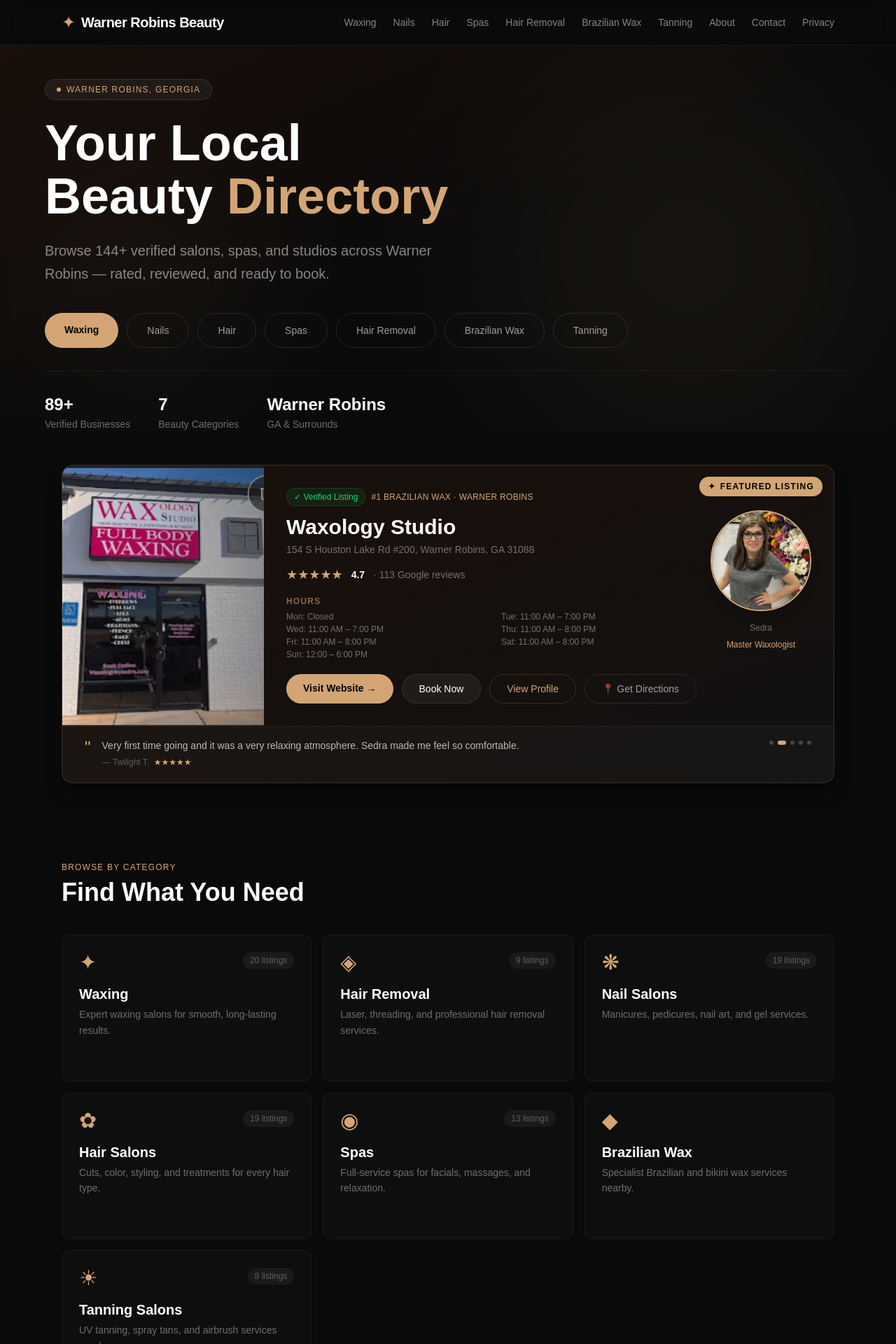
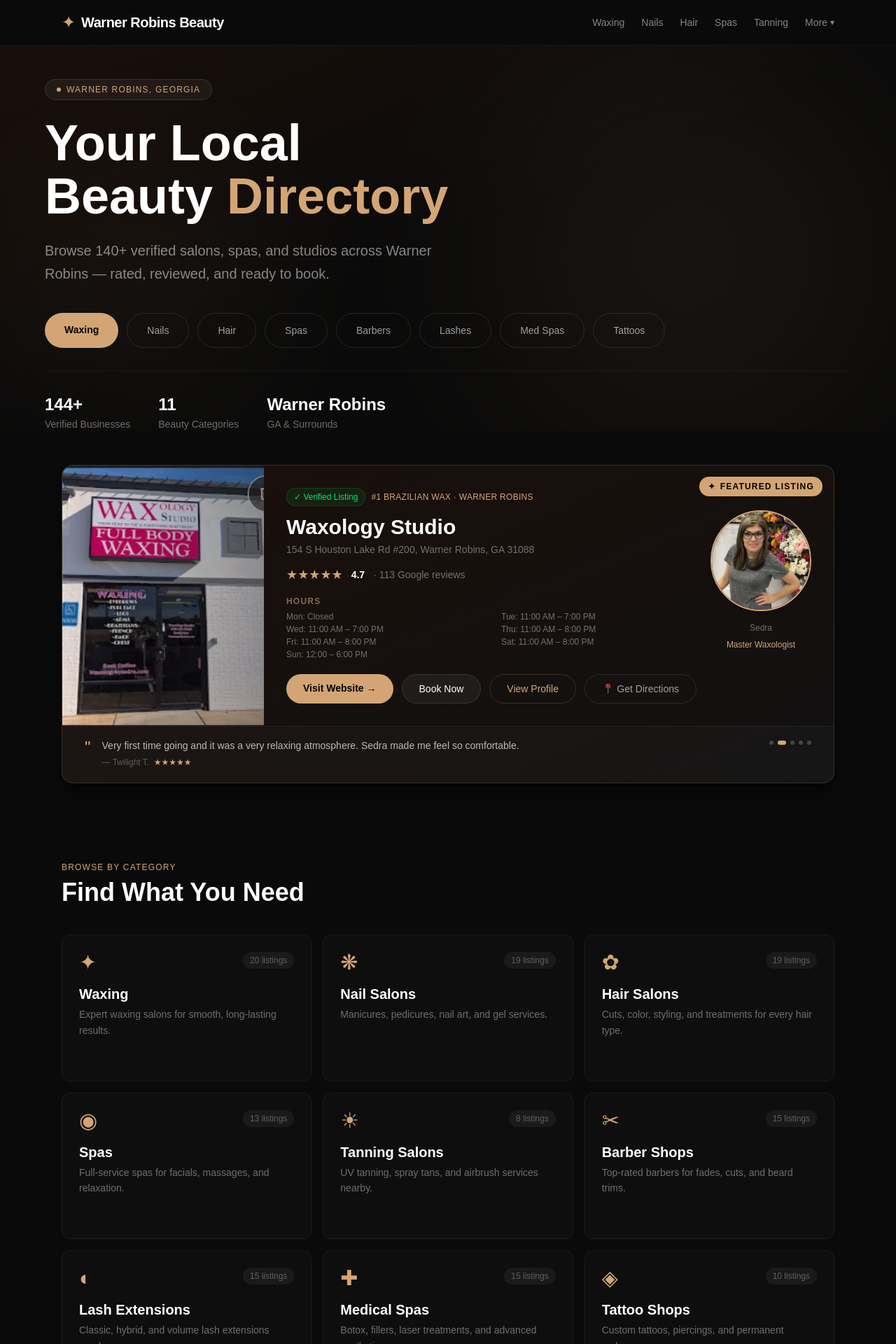
Before and after one commit to skenned23/warnerrobinsbeauty, a Next.js app: page / in a window 1280 px wide. Shown: the top 1920 px of the page at 70% size. Built offline with nearby package versions, Linux system fonts and the light colour scheme; a web font is replaced by a local one.

Commit message:
feat: update homepage with 11 categories and new stats

```diff
--- a/app/page.tsx
+++ b/app/page.tsx
@@ -1,13 +1,12 @@
 import fs from "fs";
 import path from "path";
-import Link from "next/link";
 import type { Metadata } from "next";
 import Navbar from "./components/Navbar";
 import FeaturedListing from "./components/FeaturedListing";
 
 export const metadata: Metadata = {
   title: "Warner Robins Beauty Directory — Salons, Spas & Waxing Near You",
-  description: "Find the best salons, spas, nail studios, and waxing specialists in Warner Robins, GA. Browse 80+ verified local beauty businesses with ratings and reviews.",
+  description: "Find the best salons, spas, nail studios, and waxing specialists in Warner Robins, GA. Browse 140+ verified local beauty businesses with ratings and reviews.",
 };
 
 interface Business {
@@ -28,6 +27,10 @@ interface BeautyData {
   "hair-salons": Business[];
   spas: Business[];
   "tanning-salons": Business[];
+  "medical-spas": Business[];
+  "barber-shops": Business[];
+  "eyelash-extensions": Business[];
+  "tattoo-shops": Business[];
 }
 
 function getData(): BeautyData {
@@ -54,12 +57,16 @@ function getTopRated(data: BeautyData, limit = 6) {
 
 const CATEGORIES = [
   { slug: "waxing", label: "Waxing", description: "Expert waxing salons for smooth, long-lasting results.", icon: "✦", count: 20 },
-  { slug: "hair-removal", label: "Hair Removal", description: "Laser, threading, and professional hair removal services.", icon: "◈", count: 9 },
   { slug: "nail-salons", label: "Nail Salons", description: "Manicures, pedicures, nail art, and gel services.", icon: "❋", count: 19 },
   { slug: "hair-salons", label: "Hair Salons", description: "Cuts, color, styling, and treatments for every hair type.", icon: "✿", count: 19 },
   { slug: "spas", label: "Spas", description: "Full-service spas for facials, massages, and relaxation.", icon: "◉", count: 13 },
+  { slug: "tanning-salons", label: "Tanning Salons", description: "UV tanning, spray tans, and airbrush services nearby.", icon: "☀", count: 8 },
+  { slug: "barber-shops", label: "Barber Shops", description: "Top-rated barbers for fades, cuts, and beard trims.", icon: "✂", count: 15 },
+  { slug: "lash-extensions", label: "Lash Extensions", description: "Classic, hybrid, and volume lash extensions nearby.", icon: "◐", count: 15 },
+  { slug: "medical-spas", label: "Medical Spas", description: "Botox, fillers, laser treatments, and advanced aesthetics.", icon: "✚", count: 15 },
+  { slug: "tattoo-shops", label: "Tattoo Shops", description: "Custom tattoos, piercings, and permanent makeup.", icon: "◈", count: 10 },
+  { slug: "hair-removal", label: "Hair Removal", description: "Laser, threading, and professional hair removal services.", icon: "◇", count: 9 },
   { slug: "brazilian-wax", label: "Brazilian Wax", description: "Specialist Brazilian and bikini wax services nearby.", icon: "◆", count: null },
-  { slug: "tanning-salons", label: "Tanning Salons", description: "UV tanning, spray tans, and airbrush services nearby.", icon: "☀", count: 8 },
 ];
 
 function Stars({ rating }: { rating: number }) {
@@ -81,27 +88,7 @@ export default function HomePage() {
   return (
     <main className="min-h-screen bg-[#0A0A0A] text-white font-sans">
 
-      {/* Nav */}
-      <header className="sticky top-0 z-50 bg-[#0A0A0A]/90 backdrop-blur-md border-b border-white/5">
-        <div className="max-w-6xl mx-auto px-6 py-4 flex items-center justify-between">
-          <Link href="/" className="flex items-center gap-2">
-            <span className="text-[#D4A574] text-2xl">✦</span>
-            <span className="text-xl font-semibold tracking-tight">Warner Robins Beauty</span>
-          </Link>
-          <nav className="hidden md:flex gap-6 text-sm text-white/50">
-            <Link href="/waxing" className="hover:text-[#D4A574] transition-colors">Waxing</Link>
-            <Link href="/nail-salons" className="hover:text-[#D4A574] transition-colors">Nails</Link>
-            <Link href="/hair-salons" className="hover:text-[#D4A574] transition-colors">Hair</Link>
-            <Link href="/spas" className="hover:text-[#D4A574] transition-colors">Spas</Link>
-            <Link href="/hair-removal" className="hover:text-[#D4A574] transition-colors">Hair Removal</Link>
-            <Link href="/brazilian-wax" className="hover:text-[#D4A574] transition-colors">Brazilian Wax</Link>
-            <Link href="/tanning-salons" className="hover:text-[#D4A574] transition-colors">Tanning</Link>
-            <Link href="/about" className="hover:text-[#D4A574] transition-colors">About</Link>
-            <Link href="/contact" className="hover:text-[#D4A574] transition-colors">Contact</Link>
-            <Link href="/privacy" className="hover:text-[#D4A574] transition-colors">Privacy</Link>
-          </nav>
-        </div>
-      </header>
+      <Navbar />
 
       {/* Hero */}
       <section className="relative overflow-hidden pt-12 pb-0 px-6">
@@ -117,19 +104,20 @@ export default function HomePage() {
             Your Local<br />Beauty <span className="text-[#D4A574]">Directory</span>
           </h1>
           <p className="text-white/50 text-xl max-w-xl mb-10 leading-relaxed">
-            Browse {Object.values(data).flat().length}+ verified salons, spas, and studios across Warner Robins — rated, reviewed, and ready to book.
+            Browse 140+ verified salons, spas, and studios across Warner Robins — rated, reviewed, and ready to book.
           </p>
           <div className="flex flex-wrap gap-3">
-            <Link href="/waxing" className="bg-[#D4A574] hover:bg-[#C4956A] text-black px-7 py-3.5 rounded-full text-sm font-semibold transition-colors">Waxing</Link>
-            <Link href="/nail-salons" className="border border-white/10 hover:border-[#D4A574]/50 text-white/60 hover:text-[#D4A574] px-7 py-3.5 rounded-full text-sm font-medium transition-colors">Nails</Link>
-            <Link href="/hair-salons" className="border border-white/10 hover:border-[#D4A574]/50 text-white/60 hover:text-[#D4A574] px-7 py-3.5 rounded-full text-sm font-medium transition-colors">Hair</Link>
-            <Link href="/spas" className="border border-white/10 hover:border-[#D4A574]/50 text-white/60 hover:text-[#D4A574] px-7 py-3.5 rounded-full text-sm font-medium transition-colors">Spas</Link>
-            <Link href="/hair-removal" className="border border-white/10 hover:border-[#D4A574]/50 text-white/60 hover:text-[#D4A574] px-7 py-3.5 rounded-full text-sm font-medium transition-colors">Hair Removal</Link>
-            <Link href="/brazilian-wax" className="border border-white/10 hover:border-[#D4A574]/50 text-white/60 hover:text-[#D4A574] px-7 py-3.5 rounded-full text-sm font-medium transition-colors">Brazilian Wax</Link>
-            <Link href="/tanning-salons" className="border border-white/10 hover:border-[#D4A574]/50 text-white/60 hover:text-[#D4A574] px-7 py-3.5 rounded-full text-sm font-medium transition-colors">Tanning</Link>
+            <a href="/waxing" className="bg-[#D4A574] hover:bg-[#C4956A] text-black px-7 py-3.5 rounded-full text-sm font-semibold transition-colors">Waxing</a>
+            <a href="/nail-salons" className="border border-white/10 hover:border-[#D4A574]/50 text-white/60 hover:text-[#D4A574] px-7 py-3.5 rounded-full text-sm font-medium transition-colors">Nails</a>
+            <a href="/hair-salons" className="border border-white/10 hover:border-[#D4A574]/50 text-white/60 hover:text-[#D4A574] px-7 py-3.5 rounded-full text-sm font-medium transition-colors">Hair</a>
+            <a href="/spas" className="border border-white/10 hover:border-[#D4A574]/50 text-white/60 hover:text-[#D4A574] px-7 py-3.5 rounded-full text-sm font-medium transition-colors">Spas</a>
+            <a href="/barber-shops" className="border border-white/10 hover:border-[#D4A574]/50 text-white/60 hover:text-[#D4A574] px-7 py-3.5 rounded-full text-sm font-medium transition-colors">Barbers</a>
+            <a href="/lash-extensions" className="border border-white/10 hover:border-[#D4A574]/50 text-white/60 hover:text-[#D4A574] px-7 py-3.5 rounded-full text-sm font-medium transition-colors">Lashes</a>
+            <a href="/medical-spas" className="border border-white/10 hover:border-[#D4A574]/50 text-white/60 hover:text-[#D4A574] px-7 py-3.5 rounded-full text-sm font-medium transition-colors">Med Spas</a>
+            <a href="/tattoo-shops" className="border border-white/10 hover:border-[#D4A574]/50 text-white/60 hover:text-[#D4A574] px-7 py-3.5 rounded-full text-sm font-medium transition-colors">Tattoos</a>
           </div>
           <div className="mt-8 pt-8 border-t border-white/5 flex flex-wrap gap-10 text-sm text-white/40">
-            {[["89+", "Verified Businesses"], ["7", "Beauty Categories"], ["Warner Robins", "GA & Surrounds"]].map(([val, label]) => (
+            {[["144+", "Verified Businesses"], ["11", "Beauty Categories"], ["Warner Robins", "GA & Surrounds"]].map(([val, label]) => (
               <div key={label}>
                 <span className="block text-white text-2xl font-bold mb-0.5">{val}</span>
                 <span>{label}</span>
@@ -150,7 +138,7 @@ export default function HomePage() {
         </div>
         <div className="grid grid-cols-1 sm:grid-cols-2 lg:grid-cols-3 gap-4">
           {CATEGORIES.map((cat) => (
-            <Link key={cat.slug} href={`/${cat.slug}`}
+            <a key={cat.slug} href={`/${cat.slug}`}
               className="group relative rounded-xl border border-white/5 bg-white/[0.02] hover:bg-white/[0.05] hover:border-[#D4A574]/30 p-6 transition-all duration-200">
               <div className="flex items-start justify-between mb-4">
                 <span className="text-[#D4A574] text-3xl leading-none">{cat.icon}</span>
@@ -159,7 +147,7 @@ export default function HomePage() {
               <h3 className="text-xl font-semibold mb-1 group-hover:text-[#D4A574] transition-colors">{cat.label}</h3>
               <p className="text-sm text-white/40 leading-relaxed">{cat.description}</p>
               <div className="mt-4 text-[#D4A574] text-sm font-medium opacity-0 group-hover:opacity-100 transition-opacity">Browse all →</div>
-            </Link>
+            </a>
           ))}
         </div>
       </section>
@@ -173,7 +161,7 @@ export default function HomePage() {
           </div>
           <div className="grid grid-cols-1 md:grid-cols-2 lg:grid-cols-3 gap-4">
             {topRated.map((biz, i) => (
-              <Link key={biz.id || biz.name} href={`/${biz.id || biz.name.toLowerCase().replace(/\s+/g, "-")}`}
+              <a key={biz.id || biz.name} href={`/${biz.id || biz.name.toLowerCase().replace(/\s+/g, "-")}`}
                 className="group bg-white/[0.03] rounded-xl border border-white/5 hover:border-[#D4A574]/30 hover:bg-white/[0.06] p-6 transition-all duration-200">
                 <div className="flex items-start gap-4">
                   <span className="w-9 h-9 rounded-full bg-[#D4A574]/10 text-[#D4A574] flex items-center justify-center text-sm font-bold shrink-0">{i + 1}</span>
@@ -186,7 +174,7 @@ export default function HomePage() {
                     </div>
                   </div>
                 </div>
-              </Link>
+              </a>
             ))}
           </div>
         </div>
@@ -215,16 +203,17 @@ export default function HomePage() {
             <span className="text-[#D4A574]">✦</span> Warner Robins Beauty Directory
           </div>
           <nav className="flex gap-6 flex-wrap justify-center">
-            <Link href="/waxing" className="hover:text-[#D4A574] transition-colors">Waxing</Link>
-            <Link href="/nail-salons" className="hover:text-[#D4A574] transition-colors">Nails</Link>
-            <Link href="/hair-salons" className="hover:text-[#D4A574] transition-colors">Hair</Link>
-            <Link href="/spas" className="hover:text-[#D4A574] transition-colors">Spas</Link>
-            <Link href="/hair-removal" className="hover:text-[#D4A574] transition-colors">Hair Removal</Link>
-            <Link href="/brazilian-wax" className="hover:text-[#D4A574] transition-colors">Brazilian Wax</Link>
-            <Link href="/tanning-salons" className="hover:text-[#D4A574] transition-colors">Tanning</Link>
-            <Link href="/about" className="hover:text-[#D4A574] transition-colors">About</Link>
-            <Link href="/contact" className="hover:text-[#D4A574] transition-colors">Contact</Link>
-            <Link href="/privacy" className="hover:text-[#D4A574] transition-colors">Privacy</Link>
+            <a href="/waxing" className="hover:text-[#D4A574] transition-colors">Waxing</a>
+            <a href="/nail-salons" className="hover:text-[#D4A574] transition-colors">Nails</a>
+            <a href="/hair-salons" className="hover:text-[#D4A574] transition-colors">Hair</a>
+            <a href="/spas" className="hover:text-[#D4A574] transition-colors">Spas</a>
+            <a href="/medical-spas" className="hover:text-[#D4A574] transition-colors">Medical Spas</a>
+            <a href="/barber-shops" className="hover:text-[#D4A574] transition-colors">Barbers</a>
+            <a href="/lash-extensions" className="hover:text-[#D4A574] transition-colors">Lashes</a>
+            <a href="/tattoo-shops" className="hover:text-[#D4A574] transition-colors">Tattoos</a>
+            <a href="/about" className="hover:text-[#D4A574] transition-colors">About</a>
+            <a href="/contact" className="hover:text-[#D4A574] transition-colors">Contact</a>
+            <a href="/privacy" className="hover:text-[#D4A574] transition-colors">Privacy</a>
           </nav>
           <p>© {new Date().getFullYear()} warnerrobinsbeauty.com</p>
         </div>
```
